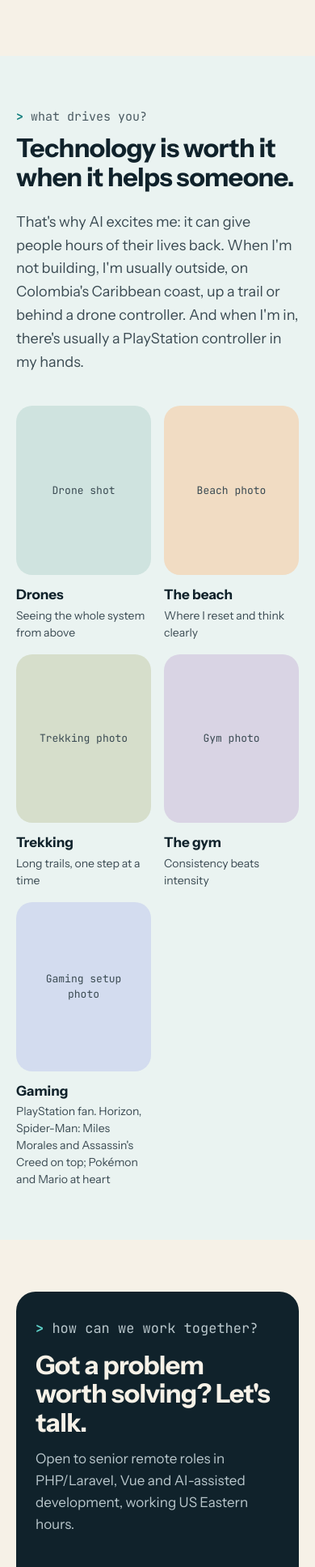
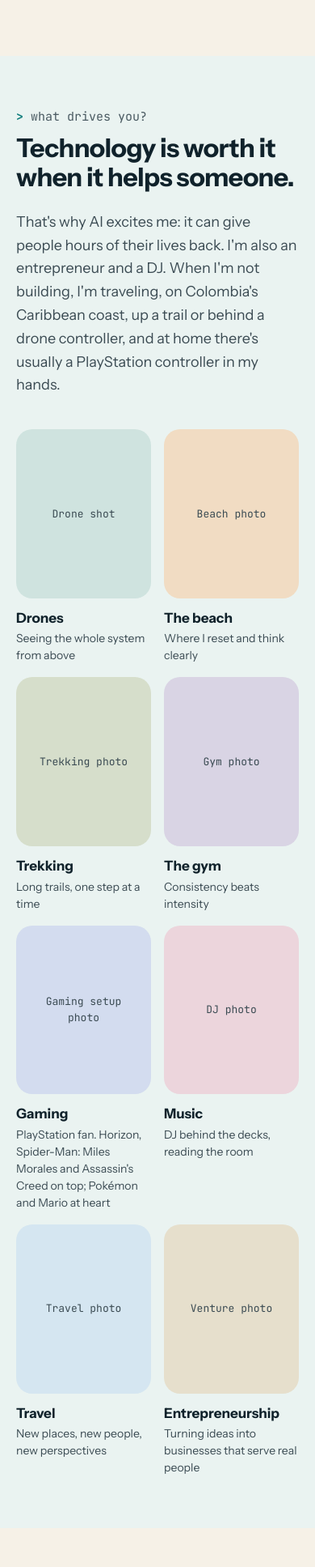
Before and after one commit to hansellramos/hansellramos.github.io, a Vue app: page / in a window 390 px wide. Shown: the part 4663-6598 px from the top of the page at 81% size. Built offline with nearby package versions, Linux system fonts and the light colour scheme.

Commit message:
Add music (DJ), travel and entrepreneurship to interests
Eight interest cards on a 4-column grid (3 on tablet, 2 on phone).

Co-Authored-By: Claude Opus 5.5 <noreply@anthropic.com>
Claude-Session: https://claude.ai/code/session_01MFcy8JsjSKobb3UXv5dqVE

```diff
--- a/src/components/BeyondCode.vue
+++ b/src/components/BeyondCode.vue
@@ -12,9 +12,9 @@ import { interests } from '../data/profile'
           <h2 class="section-title">Technology is worth it when it helps someone.</h2>
         </div>
         <p class="lead">
-          That's why AI excites me: it can give people hours of their lives back. When I'm not building, I'm usually
-          outside, on Colombia's Caribbean coast, up a trail or behind a drone controller. And when I'm in, there's
-          usually a PlayStation controller in my hands.
+          That's why AI excites me: it can give people hours of their lives back. I'm also an entrepreneur and a DJ.
+          When I'm not building, I'm traveling, on Colombia's Caribbean coast, up a trail or behind a drone
+          controller, and at home there's usually a PlayStation controller in my hands.
         </p>
       </div>
       <div class="grid">
@@ -66,8 +66,14 @@ import { interests } from '../data/profile'
 
 .grid {
   display: grid;
-  grid-template-columns: repeat(auto-fill, minmax(200px, 1fr));
+  grid-template-columns: repeat(4, minmax(0, 1fr));
   gap: 20px;
+}
+
+@media (max-width: 960px) {
+  .grid {
+    grid-template-columns: repeat(3, minmax(0, 1fr));
+  }
 }
 
 figure {
--- a/src/data/profile.js
+++ b/src/data/profile.js
@@ -80,4 +80,13 @@ export const interests = [
     tint: '#d3dcef',
     photo: '',
   },
+  { title: 'Music', caption: 'DJ behind the decks, reading the room', placeholder: 'DJ photo', tint: '#ecd5dc', photo: '' },
+  { title: 'Travel', caption: 'New places, new people, new perspectives', placeholder: 'Travel photo', tint: '#d5e6f1', photo: '' },
+  {
+    title: 'Entrepreneurship',
+    caption: 'Turning ideas into businesses that serve real people',
+    placeholder: 'Venture photo',
+    tint: '#e6dfcc',
+    photo: '',
+  },
 ]
```
